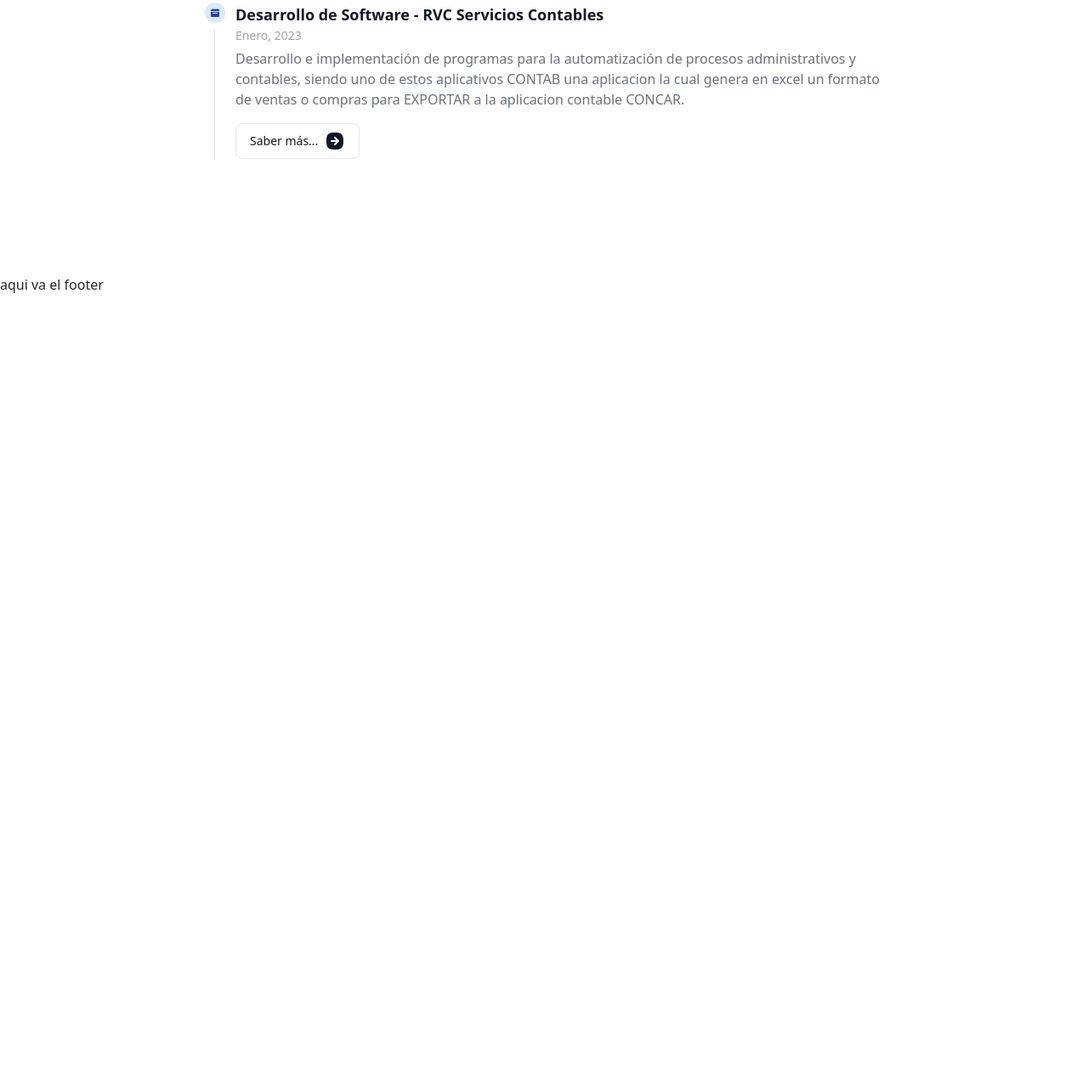
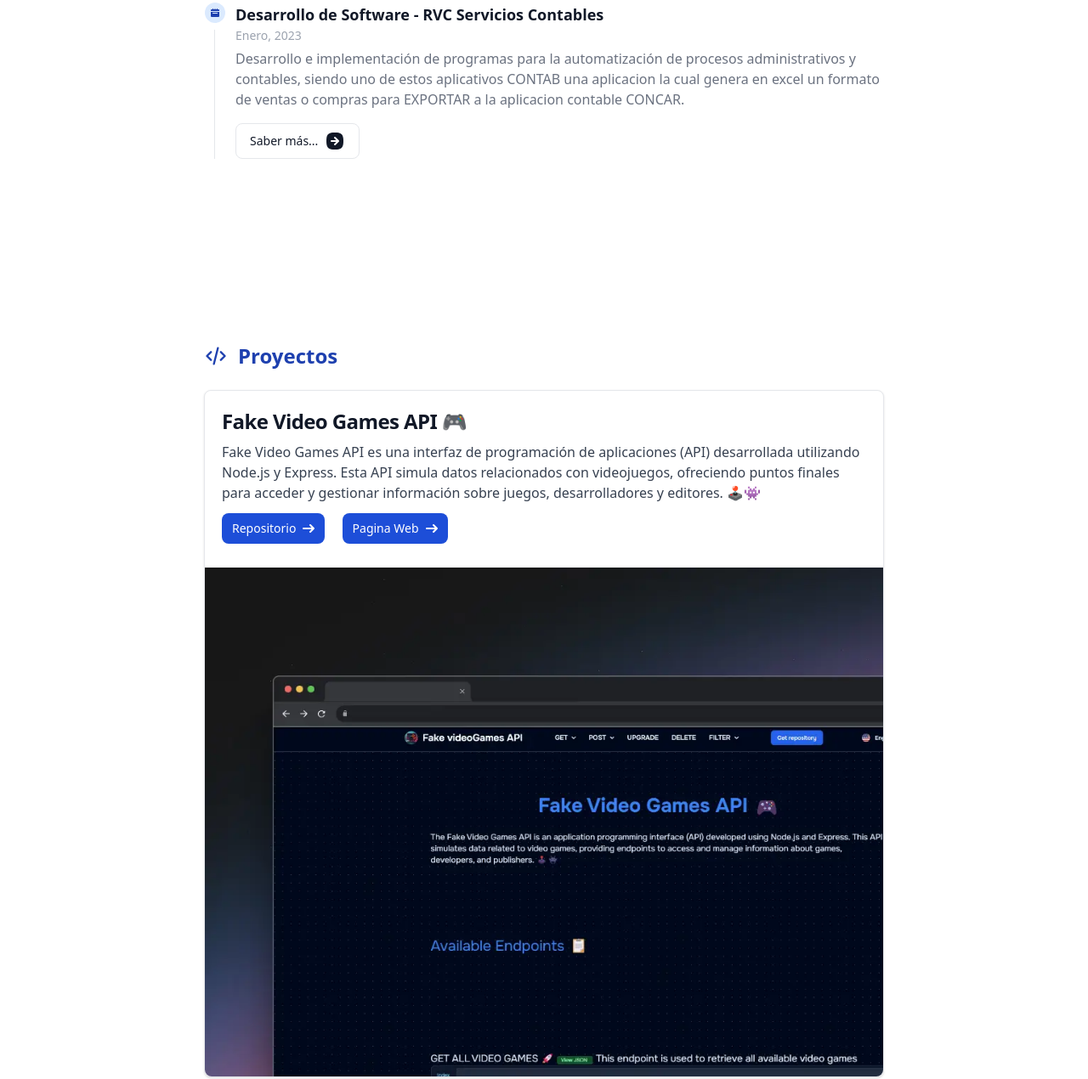
Before and after one commit to Ares101101/Portfolio, an Astro site: page / in a window 1280 px wide. Shown: the part 1109-2379 px from the top of the page at 85% size. Before the commit the page ends 1456 px from the top, so only its background shows below. Built offline with nearby package versions, Linux system fonts and the light colour scheme; Astro itself is replaced by a stand-in of ours.

Commit message:
14/01/2024

```diff
--- /dev/null
+++ b/src/components/ProyecCard.astro
@@ -0,0 +1,44 @@
+---
+interface Props {
+    title : string,
+    description: string,
+    link: string,
+    github: string,
+    image: string,
+    tags: Array<string>
+}
+const { title, description, link, github, tags, image} = Astro.props
+---
+
+<div class=" bg-white border border-gray-200 rounded-lg shadow dark:bg-gray-800 dark:border-gray-700">
+
+    <div class="p-5 ">
+        <a href="#">
+            <h5 class="mb-2 text-2xl font-bold tracking-tight text-gray-900 dark:text-white">{title}</h5>
+        </a>
+        <p class="mb-3 font-normal text-gray-700 dark:text-gray-400 text-pretty">{description}</p>
+        <a
+            href={github}
+            target="_blank"
+		    rel="noopener"
+            class="inline-flex items-center px-3 py-2 text-sm font-medium text-center text-white bg-blue-700 rounded-lg hover:bg-blue-800 focus:ring-4 focus:outline-none focus:ring-blue-300 dark:bg-blue-600 dark:hover:bg-blue-700 dark:focus:ring-blue-800 mb-2 mr-4">
+            Repositorio
+             <svg class="rtl:rotate-180 w-3.5 h-3.5 ms-2" aria-hidden="true" xmlns="http://www.w3.org/2000/svg" fill="none" viewBox="0 0 14 10">
+                <path stroke="currentColor" stroke-linecap="round" stroke-linejoin="round" stroke-width="2" d="M1 5h12m0 0L9 1m4 4L9 9"/>
+            </svg>
+        </a>
+        <a
+            href={link}
+            target="_blank"
+		    rel="noopener"
+            class="inline-flex items-center px-3 py-2 text-sm font-medium text-center text-white bg-blue-700 rounded-lg hover:bg-blue-800 focus:ring-4 focus:outline-none focus:ring-blue-300 dark:bg-green-600 dark:hover:bg-green-700 dark:focus:ring-green-800 mb-2 mr-4">
+            Pagina Web
+             <svg class="rtl:rotate-180 w-3.5 h-3.5 ms-2" aria-hidden="true" xmlns="http://www.w3.org/2000/svg" fill="none" viewBox="0 0 14 10">
+                <path stroke="currentColor" stroke-linecap="round" stroke-linejoin="round" stroke-width="2" d="M1 5h12m0 0L9 1m4 4L9 9"/>
+            </svg>
+        </a>
+    </div>
+    <a href="#">
+        <img class="rounded-b-lg" src={image}  alt={image} />
+    </a>
+</div>
--- /dev/null
+++ b/src/components/Proyects.astro
@@ -0,0 +1,26 @@
+---
+import ProyecCard from "./ProyecCard.astro"
+
+const PROYECTS = [
+    {
+        title:'Fake Video Games API 🎮',
+        description: 'Fake Video Games API es una interfaz de programación de aplicaciones (API) desarrollada utilizando Node.js y Express. Esta API simula datos relacionados con videojuegos, ofreciendo puntos finales para acceder y gestionar información sobre juegos, desarrolladores y editores. 🕹️👾',
+        link:'https://web-fake-video-games-api.vercel.app/#upgrade',
+        github:'https://github.com/Ares101101/fake-videoGames-api',
+        image: '/871shots_so.webp',
+        tags:['NODE JS', 'HTML', 'JavaScript', 'EXPRESS'],
+    }
+]
+---
+{
+    PROYECTS.map(({title, description, tags, image, github, link})=>(
+        <ProyecCard
+        title={title}
+        description={description}
+        tags={tags}
+        image={image}
+        link={link}
+        github={github}
+        />
+    ))
+}
--- a/src/components/SectionContainer.astro
+++ b/src/components/SectionContainer.astro
@@ -4,7 +4,7 @@ const { class: className, id } = Astro.props
 <section
   id={id}
   data-section={id}
-  class={`section ${className} w-full mx-auto lg:w-[800px] pb-24`}
+  class={`section ${className} w-full mx-auto lg:w-[800px] pb-44`}
 >
   <slot />
 </section>
--- /dev/null
+++ b/src/components/icons/ProyecIcon.astro
@@ -0,0 +1,9 @@
+<svg
+{...Astro.props}
+xmlns="http://www.w3.org/2000/svg"
+width="24"
+height="24"
+viewBox="0 0 24 24"
+stroke-width="2"
+stroke="currentColor"
+fill="none" stroke-linecap="round" stroke-linejoin="round"><path stroke="none" d="M0 0h24v24H0z" fill="none"/><path d="M7 8l-4 4l4 4" /><path d="M17 8l4 4l-4 4" /><path d="M14 4l-4 16" /></svg>
--- a/src/layouts/Layout.astro
+++ b/src/layouts/Layout.astro
@@ -22,7 +22,7 @@ const { description, title } = Astro.props;
 	</head>
 	<body>
 		<div
-		class="absolute top-0 bottom-0 z-[-2] min-h-screen w-full bg-neutral-100 dark:bg-neutral-950
+		class="absolute top-0 bottom-0 min-h-full z-[-2] h-screen w-full bg-neutral-100 dark:bg-neutral-950
 		bg-[radial-gradient(ellipse_80%_80%_at_50%_-20%,rgba(217,216,255,0.5),rgba(255,255,255,0.9))]
 		dark:bg-[radial-gradient(ellipse_80%_80%_at_50%_-20%,rgba(120,119,198,0.3),rgba(255,255,255,0))]"
 		>
--- a/src/pages/index.astro
+++ b/src/pages/index.astro
@@ -8,6 +8,8 @@ import MailIcon from '../components/icons/Mail.astro'
 import Experience from '../components/Experience.astro';
 import SectionContainer from '../components/SectionContainer.astro';
 import ExperiencieIcon from '../components/icons/ExperiencieIcon.astro';
+import ProyecIcon from '../components/icons/ProyecIcon.astro';
+import Proyects from '../components/Proyects.astro';
 
 ---
 
@@ -17,7 +19,7 @@ description="Apasionado por la innovación digital, Especializado en crear exper
 >
 	<main class="px-4 w-full "
 	data-section="top">
-		<SectionContainer class=" py-44 pb-44" id="Sobre-mí">
+		<SectionContainer class=" py-44 " id="Sobre-mí">
 			<img
 			class=" rounded-full size-12 md:hidden block "
 			src="https://i.postimg.cc/8Cy7xfx6/image.jpg" alt="diego foto"
@@ -63,5 +65,13 @@ description="Apasionado por la innovación digital, Especializado en crear exper
 			<Experience/>
 		</SectionContainer>
 
+		<SectionContainer id="Experiencia">
+			<h2 class=" text-2xl font-semibold mb-6 flex gap-x-3 items-center dark:text-blue-300 text-blue-800">
+				<ProyecIcon class="size-7 "/>
+				Proyectos
+			</h2>
+			<Proyects/>
+		</SectionContainer>
+
 	</main>
 </Layout>
```
Also changed, not shown: public/871shots_so.webp (added).
